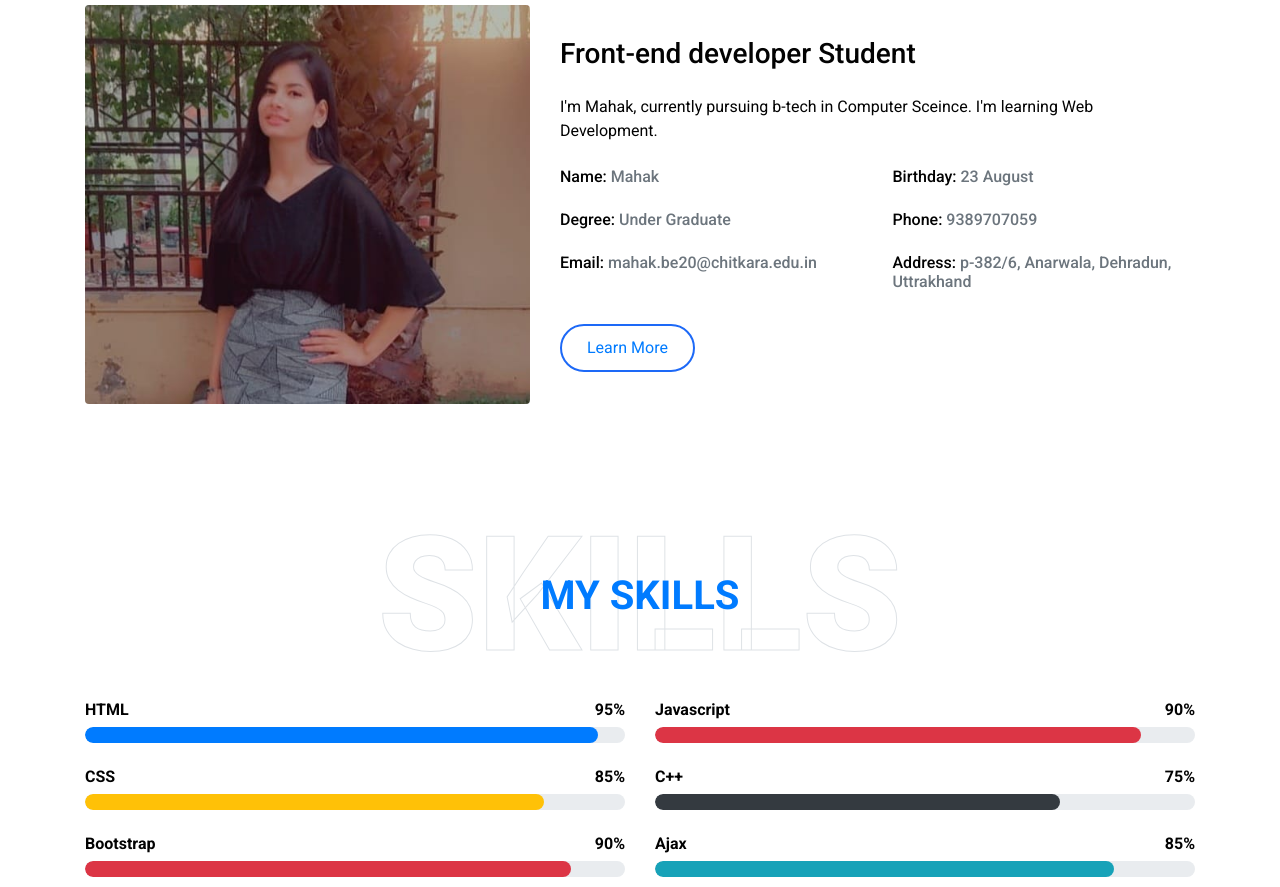
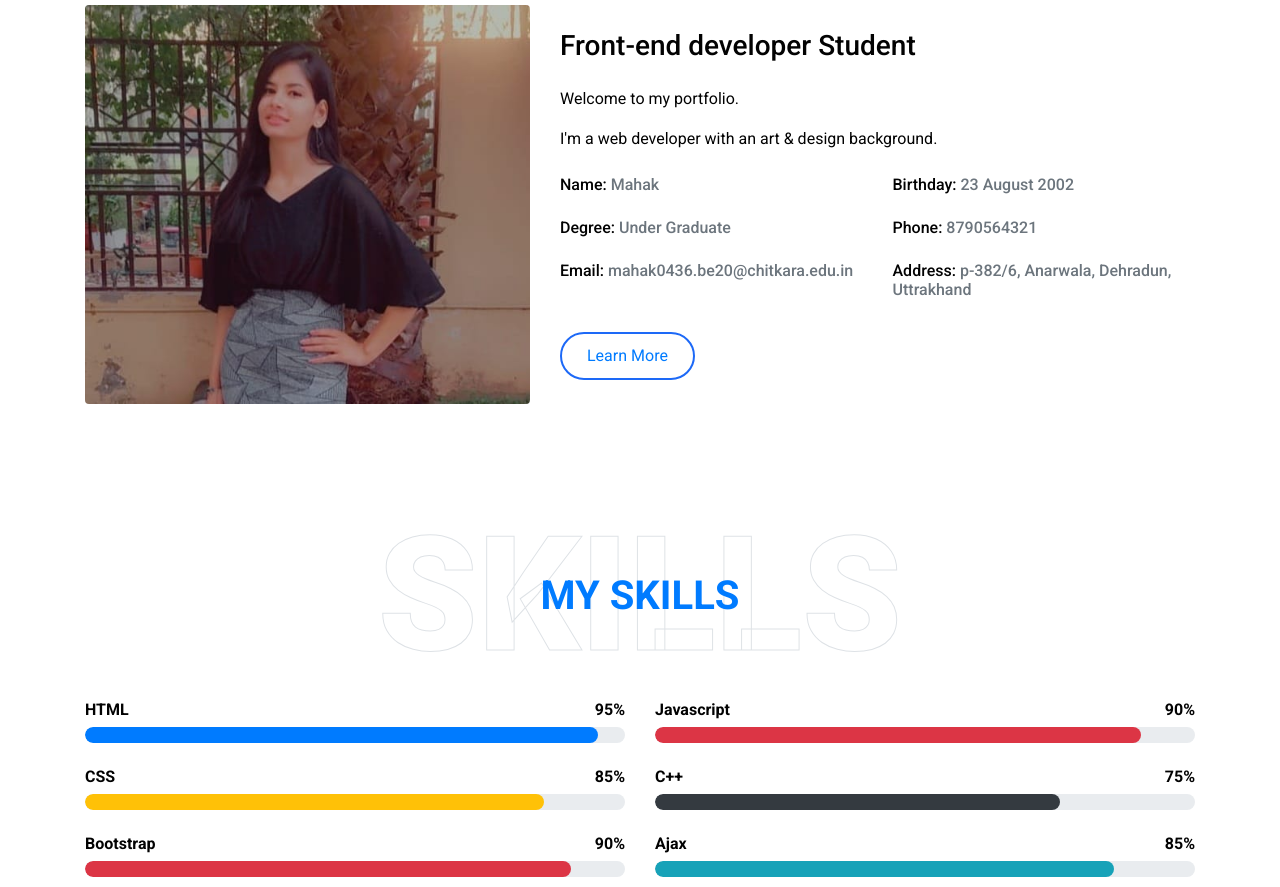
Before and after one commit to moh237/Portfolio, a plain HTML site: page index.html in a window 1280 px wide. Shown: the part 1091-1978 px from the top of the page. Drawn offline with nearby package versions, Linux system fonts and the light colour scheme.

Commit message:
changes in about section

```diff
--- a/index.html
+++ b/index.html
@@ -86,23 +86,24 @@
                 </div>
                 <div class="col-lg-7">
                     <h3 class="mb-4">Front-end developer Student</h3>
-                    <p>I'm Mahak, currently pursuing b-tech in Computer Sceince. I'm learning Web Development.
+					<p>Welcome to my portfolio.</p>
+                    <p>I'm a web developer with an art & design background.
                     </p>
                     <div class="row mb-3">
                         <div class="col-sm-6 py-2">
                             <h6>Name: <span class="text-secondary">Mahak</span></h6>
                         </div>
                         <div class="col-sm-6 py-2">
-                            <h6>Birthday: <span class="text-secondary">23 August</span></h6>
+                            <h6>Birthday: <span class="text-secondary">23 August 2002</span></h6>
                         </div>
                         <div class="col-sm-6 py-2">
                             <h6>Degree: <span class="text-secondary">Under Graduate</span></h6>
                         </div>
                         <div class="col-sm-6 py-2">
-                            <h6>Phone: <span class="text-secondary">9389707059</span></h6>
+                            <h6>Phone: <span class="text-secondary">8790564321</span></h6>
                         </div>
                         <div class="col-sm-6 py-2">
-                            <h6>Email: <span class="text-secondary">mahak.be20@chitkara.edu.in</span></h6>
+                            <h6>Email: <span class="text-secondary">mahak0436.be20@chitkara.edu.in</span></h6>
                         </div>
                         <div class="col-sm-6 py-2">
                             <h6>Address: <span class="text-secondary">p-382/6, Anarwala, Dehradun, Uttrakhand</span></h6>
```
